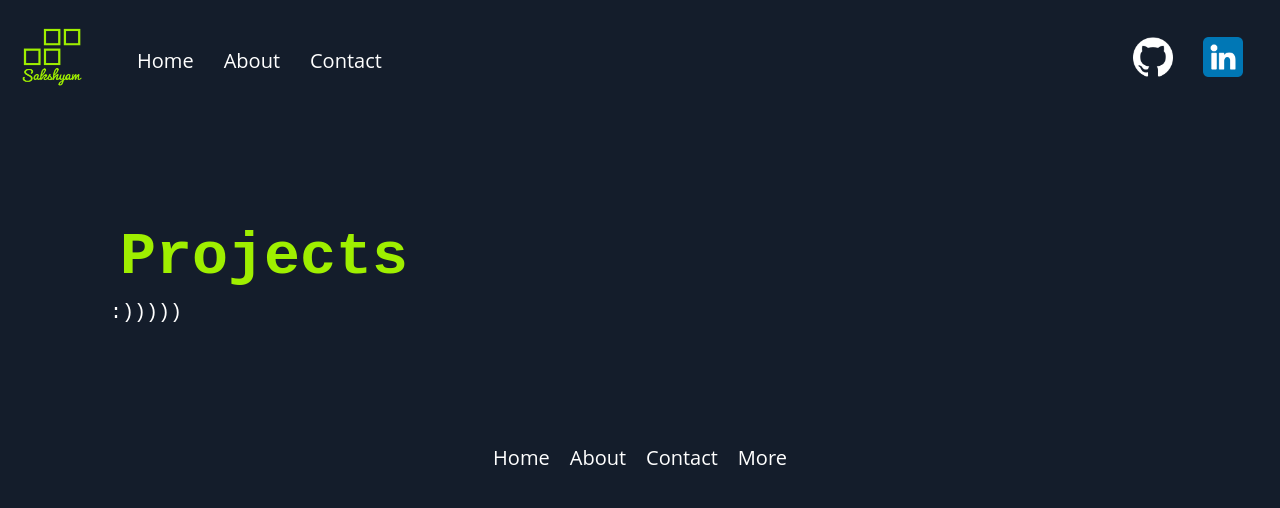
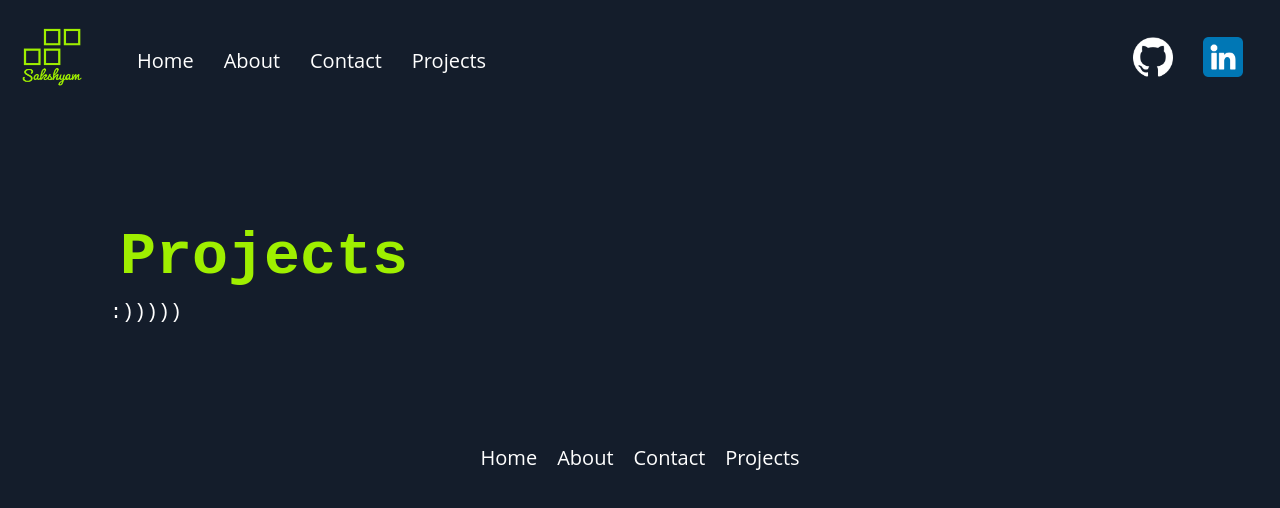
Before and after one commit to Moonholiday/portfolio, a React (Create React App) app: page /projects in a window 1280 px wide. Shown: the top 508 px of the page. Built offline with nearby package versions, Linux system fonts and the light colour scheme; a web font is replaced by a local one; what react-locomotive-scroll would draw is missing.

Commit message:
snap scorll

```diff
--- a/src/App.jsx
+++ b/src/App.jsx
@@ -8,8 +8,8 @@ import Home from './sections/Home';
 import About from './sections/About';
 import Contact from './sections/Contact';
 import Projects from './sections/Projects';
-import More from './sections/More';
 import '@fontsource/freehand';
+import ReactDom from 'react-dom/client';
 import { BrowserRouter, Routes, Route } from 'react-router-dom';
 
 function App() {
@@ -42,7 +42,6 @@ function App() {
             <Route path='/about' element={<About/>}/>
             <Route path='/contact' element={<Contact/>}/>
             <Route path='/projects' element={<Projects/>}/>
-            <Route path='/more' element={<More/>}/>
           </Routes>
           <Footer/>
         </BrowserRouter>
--- a/src/components/Footer.jsx
+++ b/src/components/Footer.jsx
@@ -8,7 +8,7 @@ function Footer () {
         <li><a href="/">Home</a></li>
         <li><a href="#">About</a></li>
         <li><a href="#">Contact</a></li>
-        <li><a href="#">More</a></li>
+        <li><a href="#">Projects</a></li>
       </ul>
     </div>
   )
--- a/src/components/Navbar.jsx
+++ b/src/components/Navbar.jsx
@@ -13,10 +13,11 @@ function Navbar () {
         <li><Link to="/">Home</Link></li>
         <li><Link to="/about">About</Link></li>
         <li><Link to="/contact">Contact</Link></li>
+        <li><Link to="/projects">Projects</Link></li>
       </ul>
       <ul className='right'>
-        <li><a href="www.google.com"><img src={github} alt='github'/></a></li>
-        <li><Link to="/contact"><img src={linkedin} alt='linkedin'/></Link></li>
+        <li><a href="https://github.com/Moonholiday" target='_blank'><img src={github} alt='github'/></a></li>
+        <li><a href="https://www.linkedin.com/in/sakshyam-shrestha-b00a25243/" target='_blank'><img src={linkedin} alt='linkedin'/></a></li>
       </ul>
     </nav>
   )
```
Also changed, not shown: src/styles/styles.scss (line endings or trailing spaces).
